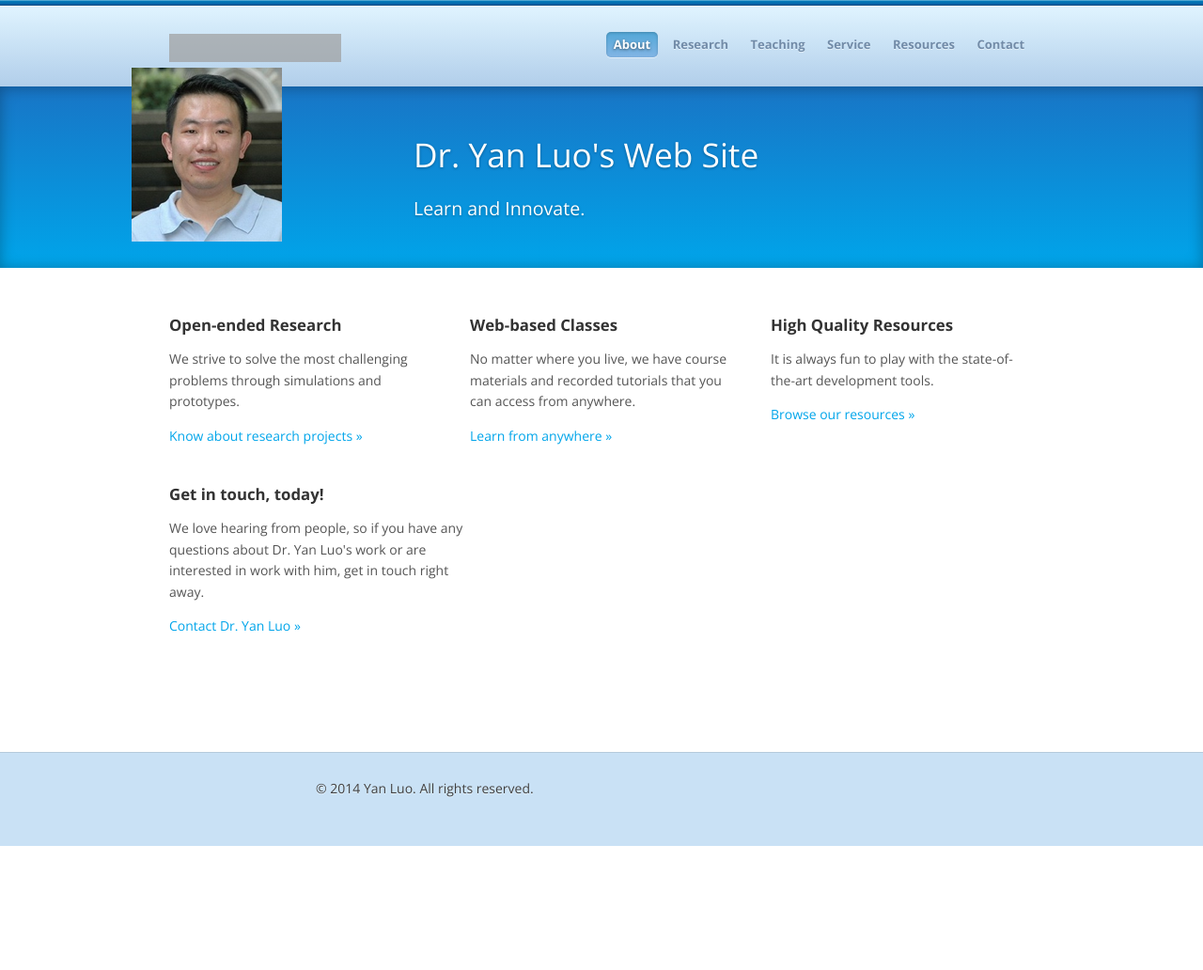
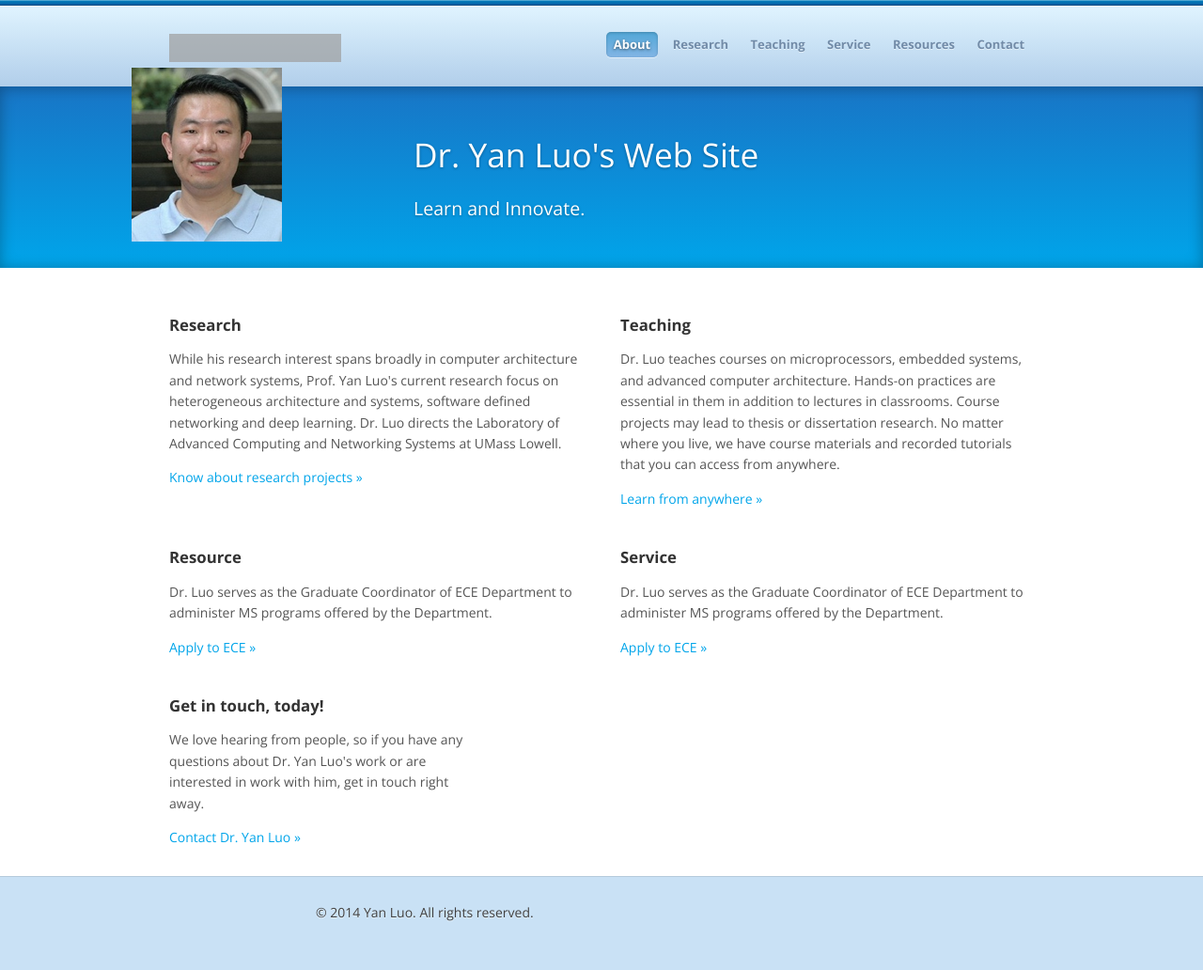
Before and after one commit to eliedaou/acanetsDev, a Jekyll site: the page built from index.html, in a window 1280 px wide. Shown: the whole page at 94% size. Built offline with Jekyll 4.4.1, drawn with Linux system fonts in a browser that asks for light colours; Markdown is read by kramdown in place of the engine named in the settings; comment, search, counter and statistics services are not loaded; before the commit the page ends 900 px from its top, so only the background shows below that; grey boxes are pictures that could not be loaded.

Commit message:
add 16.480 to teaching

```diff
--- a/_layouts/teaching.html
+++ b/_layouts/teaching.html
@@ -9,10 +9,10 @@
 <div class="subpage-list">
   <ul>
     <li{% if page.subpage == 'classes' %} class="current"{% endif %}>
+      <a href="{{ site.url }}/teaching/16.480.552/">16.480/552</a>
+    </li>
+    <li{% if page.subpage == 'classes' %} class="current"{% endif %}>
       <a href="{{ site.url }}/teaching/16.317/">16.317</a>
-    </li>
-    <li{% if page.subpage == 'foundations' %} class="current"{% endif %}>
-      <a href="{{ site.url }}/teaching/16.480/">16.480/552</a>
     </li>
     <!--li{% if page.subpage == 'advanced' %} class="current"{% endif %}>
       <a href="{{ site.url }}/web/advanced-git/">Advanced GitHub &amp; Git Course</a>
--- a/index.html
+++ b/index.html
@@ -18,25 +18,35 @@
 </section>
 <section class="main">
   <div class="container">
-    <div class="third">
+    <div class="half">
       <div class="content">
-        <h3>Open-ended Research</h3>
-        <p>We strive to solve the most challenging problems through simulations and prototypes.</p>
+        <h3>Research</h3>
+        <p>While his research interest spans broadly in computer
+        architecture and network systems, Prof. Yan Luo's current
+        research focus on heterogeneous architecture and systems,
+        software defined networking and deep learning. Dr. Luo directs the Laboratory of Advanced Computing and Networking Systems at UMass Lowell.</p>
         <p class="more"><a href="/research/" class="">Know about research projects »</a></p>
       </div>
     </div>
-    <div class="third">
+    <div class="half">
       <div class="content">
-        <h3>Web-based Classes</h3>
-        <p>No matter where you live, we have course materials and recorded tutorials that you can access from anywhere.</p>
+        <h3>Teaching</h3>
+        <p>Dr. Luo teaches courses on microprocessors, embedded systems, and advanced computer architecture. Hands-on practices are essential in them in addition to lectures in classrooms. Course projects may lead to thesis or dissertation research. No matter where you live, we have course materials and recorded tutorials that you can access from anywhere.</p>
         <p class="more"><a href="/teaching/" class="">Learn from anywhere »</a></p>
       </div>
     </div>
-    <div class="third">
+    <div class="half">
       <div class="content">
-        <h3>High Quality Resources</h3>
-        <p>It is always fun to play with the state-of-the-art development tools.</p>
-        <p class="more"><a href="/resources/" class="">Browse our resources »</a></p>
+        <h3>Resource</h3>
+        <p>Dr. Luo serves as the Graduate Coordinator of ECE Department to administer MS programs offered by the Department. </p>
+        <p class="more"><a href="/resources/" class="">Apply to ECE »</a></p>
+      </div>
+    </div>
+    <div class="half">
+      <div class="content">
+        <h3>Service</h3>
+        <p>Dr. Luo serves as the Graduate Coordinator of ECE Department to administer MS programs offered by the Department. </p>
+        <p class="more"><a href="/resources/" class="">Apply to ECE »</a></p>
       </div>
     </div>
     {% include page_bottom.html %}
--- a/teaching/index.html
+++ b/teaching/index.html
@@ -1,4 +1,4 @@
 ---
 layout: redirect
-redirecturl: 16.317
+redirecturl: 16.480.552
 ---
```
Also changed, not shown: teaching/16.480.552/_posts/2014-8-13-a1.md (added, +13 -0 lines), teaching/16.480.552/index.html (added, +92 -0 lines).
